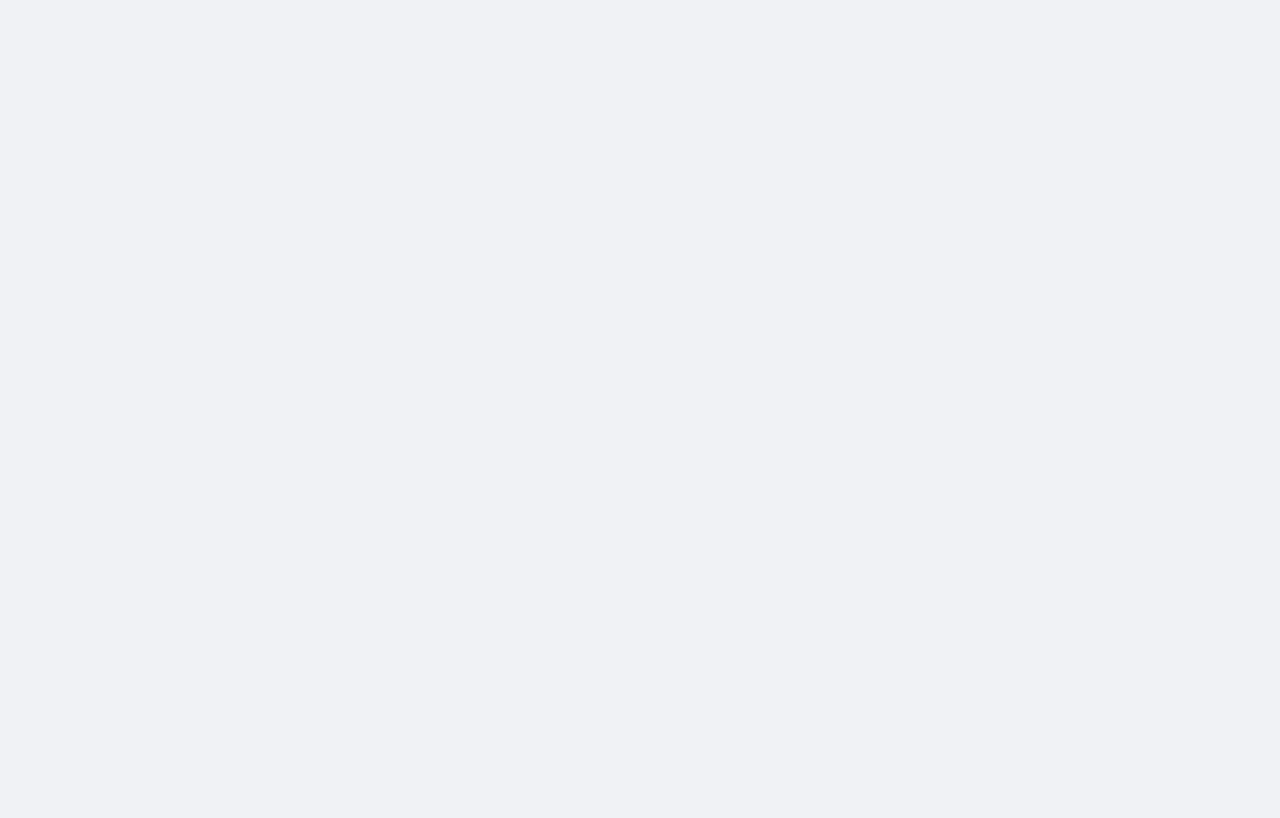
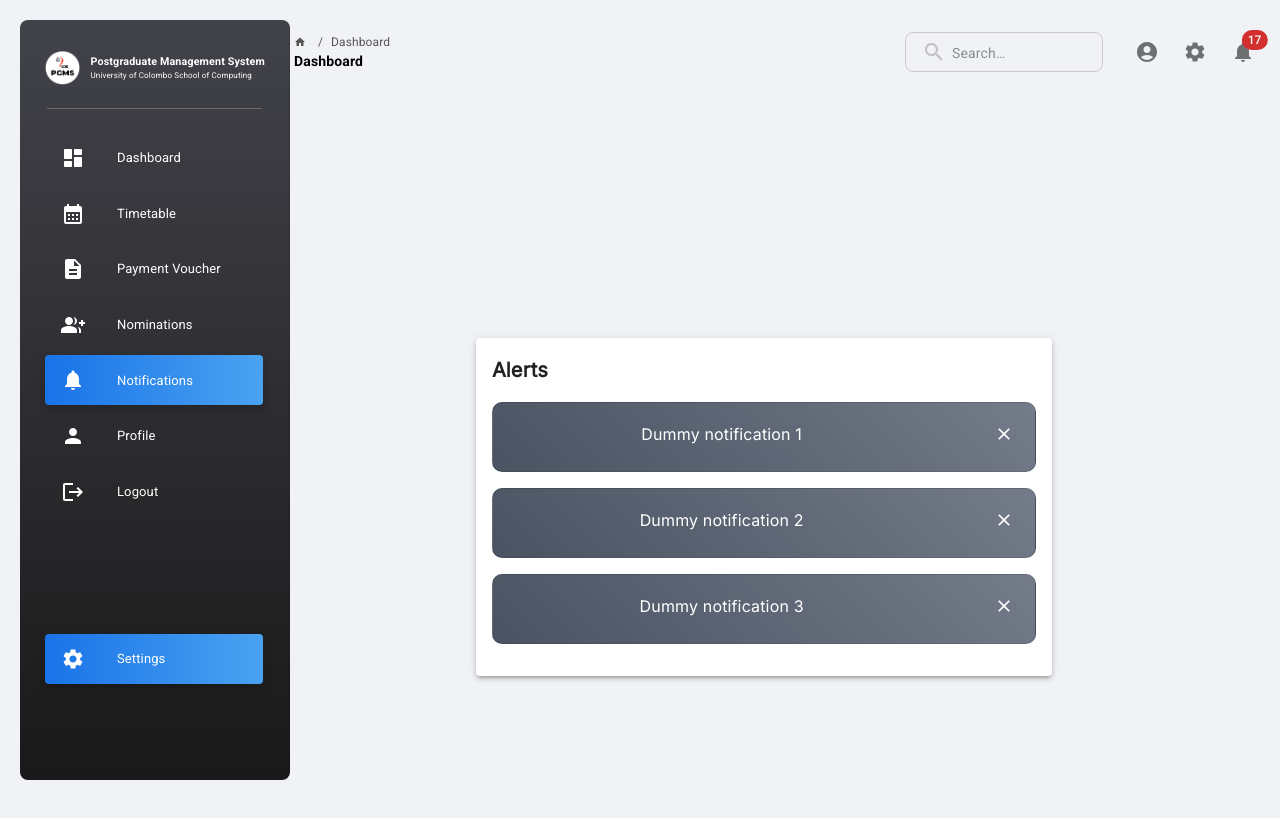
Before and after one commit to Uchiha-16/pgms, a React (Create React App) app in the folder client/: page /notifications in a window 1280 px wide. Before the commit this address had no page. Shown: the top 818 px of the page. Built offline with nearby package versions, Linux system fonts and the light colour scheme.

Commit message:
notifications page and component

```diff
--- a/client/src/App.js
+++ b/client/src/App.js
@@ -7,6 +7,7 @@ import Login from './layouts/login';
 import Users from './layouts/users';
 import AddNominations from './layouts/addNominations';
 import Profile from './layouts/profile';
+import Notifications from './layouts/notifications';
 
 function App() {
   return (
@@ -19,6 +20,7 @@ function App() {
           <Route path="/users" element={<Users/>} />
           <Route path="/" element={<Login/>} />
           <Route path="/profile" element={<Profile/>} />
+          <Route path="/notifications" element={<Notifications/>} />
         </Routes>
       </div>
     </Router>
--- /dev/null
+++ b/client/src/components/NotificationsComponent.jsx
@@ -0,0 +1,89 @@
+import React, { useState } from "react";
+import {
+  Card,
+  CardContent,
+  IconButton,
+  Grid,
+  Typography,
+  Dialog,
+  DialogTitle,
+  DialogContent,
+} from "@mui/material";
+import { Close as CloseIcon } from "@mui/icons-material";
+
+const NotificationsComponent = ({ notifications, handleClose }) => {
+  const [selectedNotification, setSelectedNotification] = useState(null);
+
+  const handleNotificationClick = (notification) => {
+    setSelectedNotification(notification);
+  };
+
+  const handleCloseDialog = () => {
+    setSelectedNotification(null);
+  };
+
+  return (
+    <div>
+      {notifications.map((notification) => (
+        <Card
+          key={notification.id}
+          variant="outlined"
+          sx={{
+            my: 2,
+            background: `linear-gradient(45deg, #495361, #747B8A)`, // Switched colors here
+            cursor: "pointer",
+            height: '70px',
+            borderRadius: "10px",
+          }}
+          onClick={() => handleNotificationClick(notification)}
+        >
+          <CardContent>
+            <Grid container alignItems="center" justifyContent="space-between">
+              <Grid item xs={10}>
+                <Typography
+                  variant="body1"
+                  sx={{
+                    fontFamily: "Inter, sans-serif",
+                    fontWeight: 300,
+                    color: "white",
+                  }}
+                >
+                  {notification.message}
+                </Typography>
+              </Grid>
+              <Grid item>
+                <IconButton
+                  size="small"
+                  aria-label="close"
+                  color="inherit"
+                  onClick={(event) => {
+                    event.stopPropagation(); // Prevent card click propagation
+                    handleClose(notification.id);
+                  }}
+
+                  sx={{ color: "white" }}
+                >
+                  <CloseIcon fontSize="small" />
+                </IconButton>
+              </Grid>
+            </Grid>
+          </CardContent>
+        </Card>
+      ))}
+
+      {/* Dialog to display detailed notification */}
+      <Dialog open={selectedNotification !== null} onClose={handleCloseDialog}>
+        {selectedNotification && (
+          <>
+            <DialogTitle>Alert Details</DialogTitle>
+            <DialogContent>
+              <Typography>{selectedNotification.message}</Typography>
+            </DialogContent>
+          </>
+        )}
+      </Dialog>
+    </div>
+  );
+};
+
+export default NotificationsComponent;
--- /dev/null
+++ b/client/src/layouts/notifications.jsx
@@ -0,0 +1,71 @@
+import React, { Component } from "react";
+import NotificationsComponent from "../components/NotificationsComponent";
+import HeaderComponent from "../components/HeaderComponent";
+import NavbarComponent from "../components/NavbarComponent";
+import { Box, Grid, Paper, Typography } from "@mui/material/";
+
+class NotificationsPage extends Component {
+  constructor(props) {
+    super(props);
+    this.state = {
+      notifications: [
+        { id: 1, message: "Dummy notification 1", open: true },
+        { id: 2, message: "Dummy notification 2", open: true },
+        { id: 3, message: "Dummy notification 3", open: true },
+      ], // Initialize an array of dummy notifications
+    };
+  }
+
+  handleCloseNotification = (id) => {
+    const updatedNotifications = this.state.notifications.map((notification) =>
+      notification.id === id ? { ...notification, open: false } : notification
+    );
+
+    this.setState({ notifications: updatedNotifications });
+  };
+
+  render() {
+    return (
+      <Box>
+        <Grid container spacing={2}>
+          <Grid item xs={2.5}>
+            <NavbarComponent />
+          </Grid>
+          <Grid
+            item
+            container
+            xs={9.3}
+            sx={{ display: "grid", gridTemplateRows: "repeat(3, 1fr)" }}
+          >
+            <Grid item>
+              <HeaderComponent />
+            </Grid>
+            <Grid item>
+              {/* Content */}
+              <Grid container justifyContent="center">
+                <Grid item xs={12} sm={7}>
+                  <Paper elevation={3} sx={{ p: 2 }}>
+                    <Typography
+                      variant="h6"
+                      align="left"
+                      sx={{ fontFamily: "Inter", fontWeight: "bold" }}
+                    >
+                      Alerts
+                    </Typography>
+                    <NotificationsComponent
+                      notifications={this.state.notifications}
+                      handleClose={this.handleCloseNotification}
+                    />
+                  </Paper>
+                </Grid>
+              </Grid>
+            </Grid>
+            <Grid item>{/* Other components */}</Grid>
+          </Grid>
+        </Grid>
+      </Box>
+    );
+  }
+}
+
+export default NotificationsPage;
```
